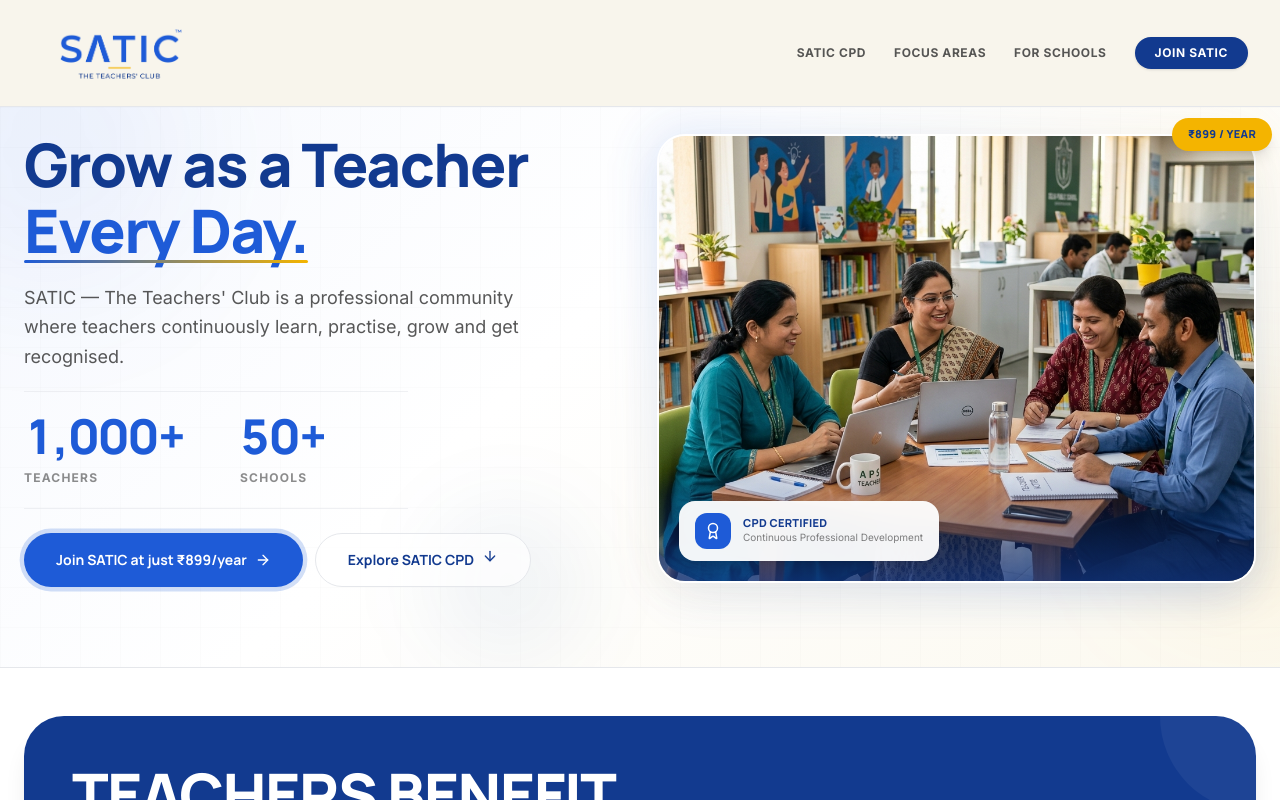
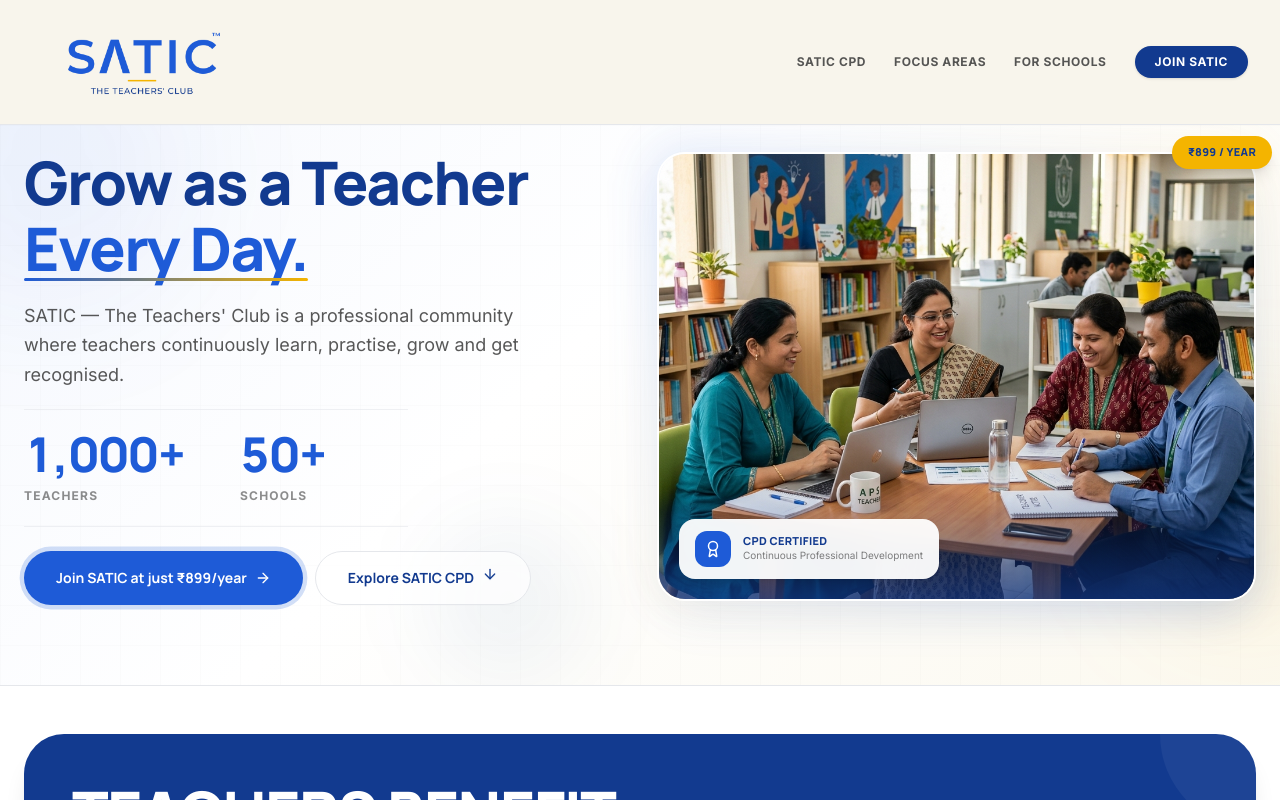
Before and after one commit to kinziiee21/saticweb2, a Next.js app: page / in a window 1280 px wide. Shown: the top 800 px of the page. Built offline with nearby package versions, Linux system fonts and the light colour scheme.

Commit message:
style: remove background wrapper from footer logo and scale up header/footer logo sizes

```diff
--- a/src/app/page.tsx
+++ b/src/app/page.tsx
@@ -156,9 +156,9 @@
             <Image
               src="/satic-logo.png"
               alt="SATIC Logo"
-              width={180}
-              height={54}
-              className="w-[130px] md:w-[175px] h-auto object-contain"
+              width={240}
+              height={72}
+              className="w-[160px] md:w-[220px] h-auto object-contain"
               style={{ height: "auto" }}
               priority
             />
@@ -1038,16 +1038,14 @@
 
             {/* Logo block */}
             <div className="lg:col-span-4 space-y-4">
-              <div className="bg-[#F8F5EC] px-3.5 py-2 rounded-lg border border-brand-border inline-block shadow-sm">
-                <Image
-                  src="/satic-logo.png"
-                  alt="SATIC Logo"
-                  width={180}
-                  height={54}
-                  className="w-[140px] md:w-[180px] h-auto object-contain"
-                  style={{ height: "auto" }}
-                />
-              </div>
+              <Image
+                src="/satic-logo.png"
+                alt="SATIC Logo"
+                width={240}
+                height={72}
+                className="w-[180px] md:w-[220px] lg:w-[240px] h-auto object-contain brightness-0 invert"
+                style={{ height: "auto" }}
+              />
               <p className="text-sm text-white/70 max-w-xs leading-relaxed font-body">
                 SATIC — The Teachers' Club
                 <br />
```
